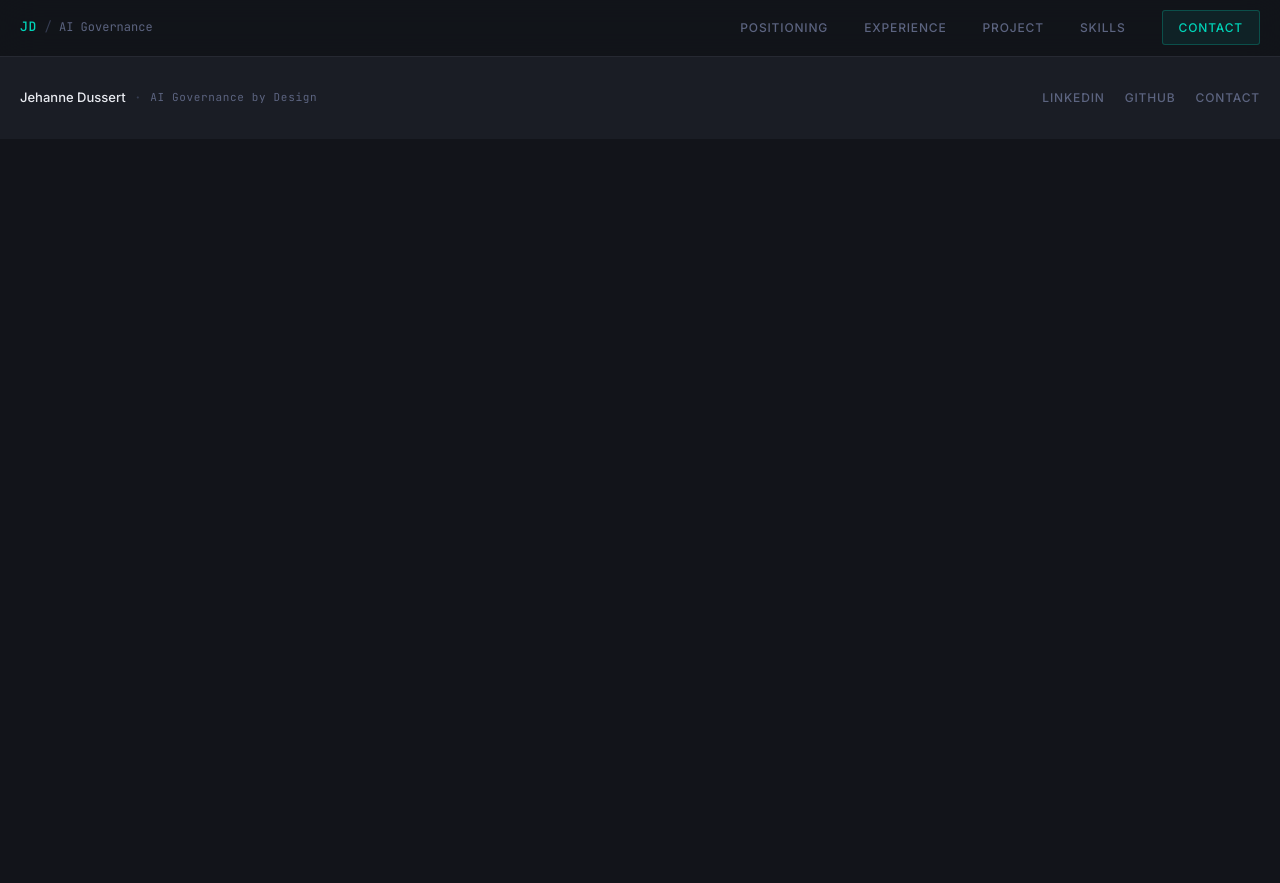
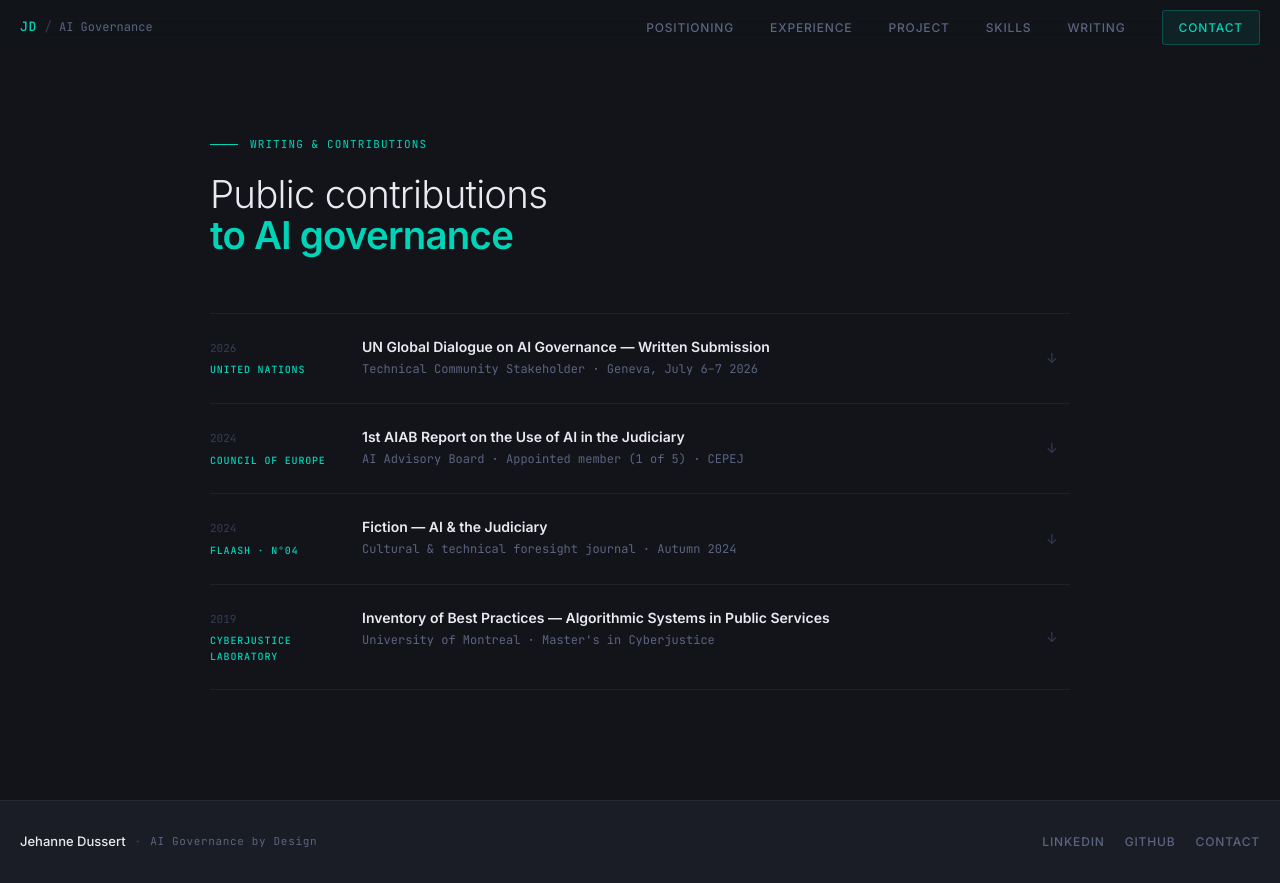
Before and after one commit to JehanneDussert/portfolio, a Vue app: page /contributions in a window 1280 px wide. Before the commit the page ends 800 px from the top, so only its background shows below. Built offline with nearby package versions, Linux system fonts and the light colour scheme.

Commit message:
feat; add governance writing

```diff
--- a/src/components/AppNav.vue
+++ b/src/components/AppNav.vue
@@ -10,6 +10,7 @@
       <a href="/#experience">Experience</a>
       <a href="/#project">Project</a>
       <a href="/#skills">Skills</a>
+      <RouterLink to="/contributions" class="nav-contrib">Writing</RouterLink>
       <RouterLink to="/contact" class="cta" data-hover>Contact</RouterLink>
     </div>
   </nav>
@@ -63,4 +64,6 @@ onUnmounted(() => window.removeEventListener('scroll', fn))
 }
 .cta:hover { background: var(--teal-glow) !important; border-color: rgba(0,212,184,.45) !important; }
 .cta::after { display: none !important; }
+.nav-contrib { font-size: 12px; font-weight: 500; letter-spacing: .07em; text-transform: uppercase; color: var(--txt-3); transition: color .18s; }
+.nav-contrib:hover { color: var(--teal); }
 </style>
--- a/src/router/index.ts
+++ b/src/router/index.ts
@@ -10,6 +10,11 @@ const router = createRouter({
       name: 'contact',
       component: () => import('@/views/ContactView.vue'),
     },
+    {
+      path: '/contributions',
+      name: 'contributions',
+      component: () => import('@/views/ContributionsView.vue'),
+    },
   ],
   scrollBehavior(to, _from, savedPosition) {
     if (savedPosition) return savedPosition
--- /dev/null
+++ b/src/views/ContributionsView.vue
@@ -0,0 +1,157 @@
+<template>
+  <main class="page">
+    <div class="inner">
+      <div class="page-header reveal">
+        <div class="eyebrow"><span class="ew-line"></span><span>Writing & contributions</span></div>
+        <h1 class="page-title">Public contributions<br /><span class="acc">to AI governance</span></h1>
+      </div>
+
+      <div class="list">
+        <article
+          v-for="c in contributions"
+          :key="c.title"
+          class="item reveal"
+        >
+          <div class="item-top" @click="toggle(c.title)" data-hover>
+            <div class="item-left">
+              <span class="item-year">{{ c.year }}</span>
+              <span class="item-org">{{ c.org }}</span>
+            </div>
+            <div class="item-center">
+              <h2 class="item-title">{{ c.title }}</h2>
+              <p class="item-sub">{{ c.sub }}</p>
+            </div>
+            <span class="item-chevron" :class="{ open: expanded === c.title }">↓</span>
+          </div>
+
+          <Transition name="expand">
+            <div v-if="expanded === c.title" class="item-body">
+              <p v-if="c.intro" class="item-intro">{{ c.intro }}</p>
+              <ul v-if="c.args && c.args.length" class="args-list">
+                <li v-for="a in c.args" :key="a">{{ a }}</li>
+              </ul>
+              <div v-if="c.themes" class="themes">
+                <span v-for="t in c.themes" :key="t" class="theme-tag">{{ t }}</span>
+              </div>
+              <a v-if="c.url" :href="c.url" target="_blank" rel="noopener" class="item-link">
+                View source →
+              </a>
+            </div>
+          </Transition>
+        </article>
+      </div>
+    </div>
+  </main>
+</template>
+
+<script setup lang="ts">
+import { ref } from 'vue'
+
+const expanded = ref<string | null>(null)
+function toggle(title: string) {
+  expanded.value = expanded.value === title ? null : title
+}
+
+const contributions = [
+  {
+    year: '2026',
+    org: 'United Nations',
+    title: 'UN Global Dialogue on AI Governance — Written Submission',
+    sub: 'Technical Community Stakeholder · Geneva, July 6–7 2026',
+    intro: 'Addresses the structural gap between declaratory AI governance frameworks and operational compliance evidence in public sector deployments — arguing that accountability requires continuous production observability, not only point-in-time documentation.',
+    args: [
+      'Governance frameworks, including the EU AI Act, operate on a snapshot logic that does not reflect how LLM behaviour evolves in production.',
+      'Public administrations need self-hostable, multi-framework evaluation infrastructure to exercise genuine evaluative sovereignty.',
+      'Interoperability of governance approaches requires a shared evaluation vocabulary across regulatory regimes — not harmonisation of the regimes themselves.',
+      'Capacity-building should prioritise open tooling interpretable by non-technical governance actors over additional policy documentation.',
+    ],
+    themes: ['Transparency & accountability', 'Safe & trustworthy AI', 'Interoperability', 'Capacity-building'],
+    url: 'https://www.un.org/global-dialogue-ai-governance/en',
+  },
+  {
+    year: '2024',
+    org: 'Council of Europe',
+    title: '1st AIAB Report on the Use of AI in the Judiciary',
+    sub: 'AI Advisory Board · Appointed member (1 of 5) · CEPEJ',
+    intro: 'Co-authored report examining the deployment of AI systems in judicial contexts across Council of Europe member states — covering transparency, accountability, and human oversight requirements for AI tools used in justice systems.',
+    args: [
+      'Assessment of AI use cases across judicial systems: case management, legal research, sentencing assistance, and document analysis.',
+      'Governance recommendations grounded in the European Convention on Human Rights and the Council of Europe AI Convention.',
+      'Risk typology for AI in high-stakes decision-making environments where fundamental rights are at stake.',
+      'Guidance for member states on procurement, audit, and human oversight of AI systems in court settings.',
+    ],
+    themes: ['AI in justice systems', 'Fundamental rights', 'Human oversight', 'Council of Europe'],
+    url: 'https://rm.coe.int/cepej-aiab-2024-4rev5-en-first-aiab-report-2788-0938-9324-v-1/1680b49def',
+  },
+  {
+    year: '2024',
+    org: 'Flaash · N°04',
+    title: 'Fiction — AI & the Judiciary',
+    sub: 'Cultural & technical foresight journal · Autumn 2024',
+    intro: 'Narrative piece written from the perspective of Mia — an AI reflecting on her life in 2124. Sector focus: justice. Explores how algorithmic tools reshape judicial decision-making, accountability, and the relationship between human magistrates and automated decision support. Published alongside an AI-generated version of the same story.',
+    args: [],
+    themes: ['AI fiction', 'Justice & AI', 'Speculative writing', 'Human vs AI authorship'],
+    url: 'https://www.lalibrairiedesfables.fr/livre/23946623-flaash-n04-ia-automne-2024-la-revue-culturelle-et-technique-d-anticipation-lilia-hassaine-luc-julia-nicolas-gaudemet-ariel-kyrou-flaash',
+  },
+  {
+    year: '2019',
+    org: 'Cyberjustice Laboratory',
+    title: 'Inventory of Best Practices — Algorithmic Systems in Public Services',
+    sub: 'University of Montreal · Master\'s in Cyberjustice',
+    intro: 'Contributed to an inventory of best practices for the deployment of algorithmic systems aimed at improving citizen-facing public services — examining transparency, accountability, and governance requirements for algorithmic decision-making in administrative contexts.',
+    args: [],
+    themes: ['Algorithmic governance', 'Public services', 'Transparency', 'Cyberjustice'],
+    url: 'https://www.cyberjustice.ca/2019/07/24/mise-en-place-de-systemes-algorithmiques-en-vue-dameliorer-la-fourniture-de-services-aux-citoyens-le-laboratoire-devoile-son-inventaire-des-bonnes-pratiques-les-plus-repandues/',
+  },
+]
+</script>
+
+<style scoped>
+.page { min-height: calc(100vh - 56px); padding: 5rem 3rem; }
+.inner { max-width: 860px; margin: 0 auto; }
+.page-header { margin-bottom: 3.5rem; }
+.eyebrow { display: flex; align-items: center; gap: 12px; font-family: var(--ff-mono); font-size: 11px; color: var(--teal); letter-spacing: .1em; text-transform: uppercase; margin-bottom: 1.25rem; }
+.ew-line { display: block; width: 28px; height: 1px; background: var(--teal); }
+.page-title { font-size: clamp(1.8rem,3vw,2.6rem); font-weight: 300; line-height: 1.08; letter-spacing: -.02em; color: var(--txt); }
+.acc { display: block; font-weight: 600; color: var(--teal); }
+
+.list { display: flex; flex-direction: column; }
+.item { border-top: 1px solid var(--b); }
+.item:last-child { border-bottom: 1px solid var(--b); }
+
+.item-top {
+  display: grid; grid-template-columns: 120px 1fr 24px;
+  gap: 2rem; padding: 1.5rem 0;
+  cursor: pointer; transition: opacity .18s;
+}
+.item-top:hover { opacity: .8; }
+.item-left { padding-top: 2px; }
+.item-year { display: block; font-family: var(--ff-mono); font-size: 11px; color: var(--txt-4); margin-bottom: 5px; }
+.item-org {
+  display: block; font-family: var(--ff-mono); font-size: 10px; font-weight: 500;
+  text-transform: uppercase; letter-spacing: .08em; color: var(--teal);
+}
+.item-title { font-size: 14px; font-weight: 600; color: var(--txt); margin-bottom: 4px; line-height: 1.3; }
+.item-sub { font-size: 12px; color: var(--txt-3); font-family: var(--ff-mono); }
+.item-chevron { font-size: 14px; color: var(--txt-4); align-self: center; transition: transform .25s; }
+.item-chevron.open { transform: rotate(180deg); }
+
+.item-body { padding: 0 0 1.75rem 152px; display: flex; flex-direction: column; gap: 1.25rem; }
+.item-intro { font-size: 13.5px; color: var(--txt-2); line-height: 1.8; }
+.args-list { list-style: none; display: flex; flex-direction: column; gap: 8px; border-left: 2px solid var(--teal); padding-left: 1.25rem; }
+.args-list li { font-size: 13px; color: var(--txt-2); line-height: 1.7; }
+.themes { display: flex; flex-wrap: wrap; gap: 7px; }
+.theme-tag { font-size: 11.5px; color: var(--txt-3); background: var(--bg-3); border: 1px solid var(--b); padding: 4px 10px; border-radius: var(--r-sm); }
+.item-link { font-family: var(--ff-mono); font-size: 12px; color: var(--teal); border-bottom: 1px solid rgba(0,212,184,.25); padding-bottom: 1px; align-self: flex-start; transition: border-color .18s; }
+.item-link:hover { border-color: var(--teal); }
+
+.expand-enter-active, .expand-leave-active { transition: opacity .25s, transform .25s; }
+.expand-enter-from, .expand-leave-to { opacity: 0; transform: translateY(-6px); }
+
+@media (max-width: 640px) {
+  .page { padding: 3rem 1.25rem; }
+  .item-top { grid-template-columns: 1fr 20px; gap: 1rem; }
+  .item-left { display: none; }
+  .item-body { padding-left: 0; }
+}
+</style>
```
Also changed, not shown: src/components/PhilosophySection.vue (+18 -18 lines), public/hero.jpg (added).
